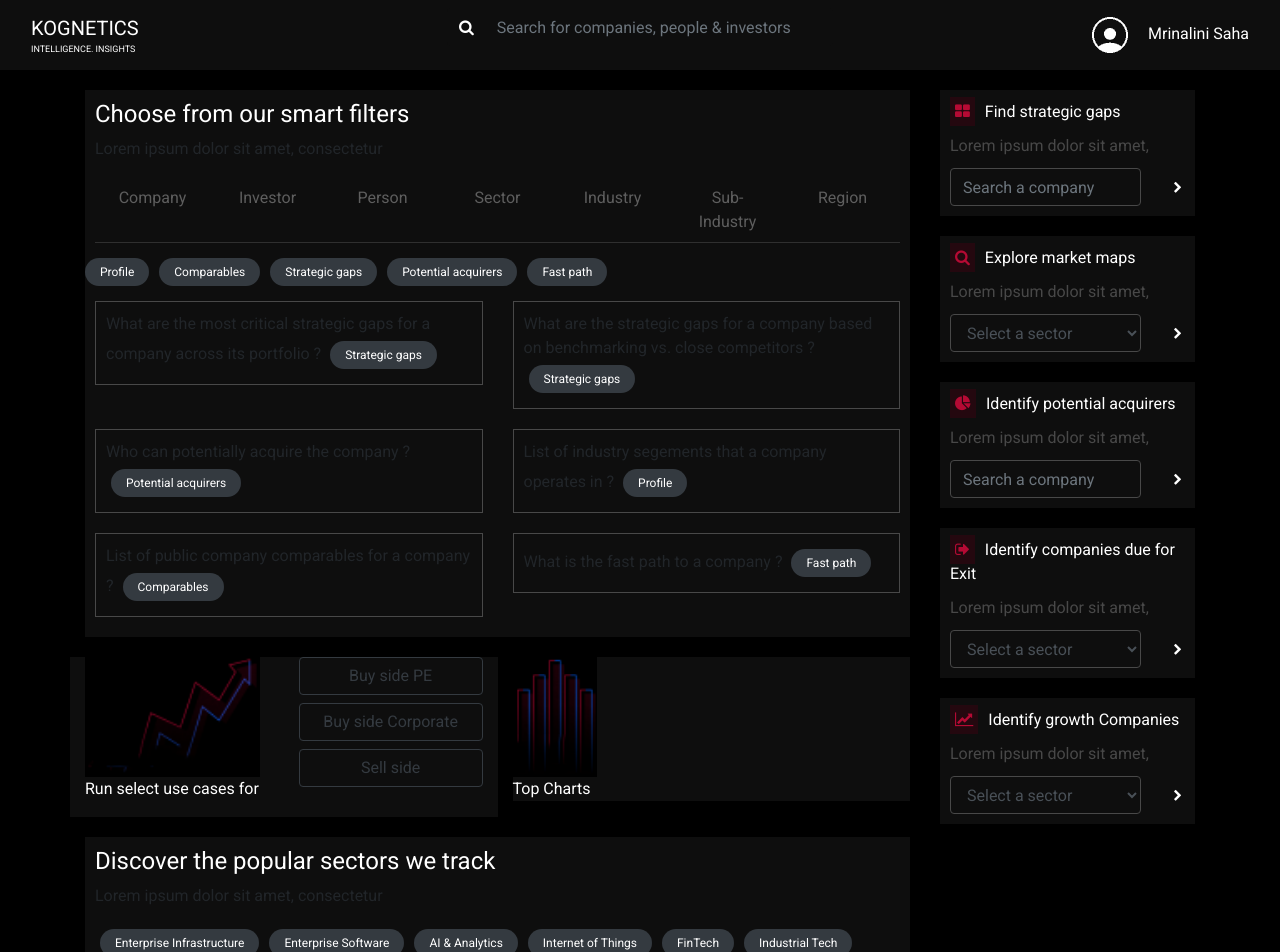
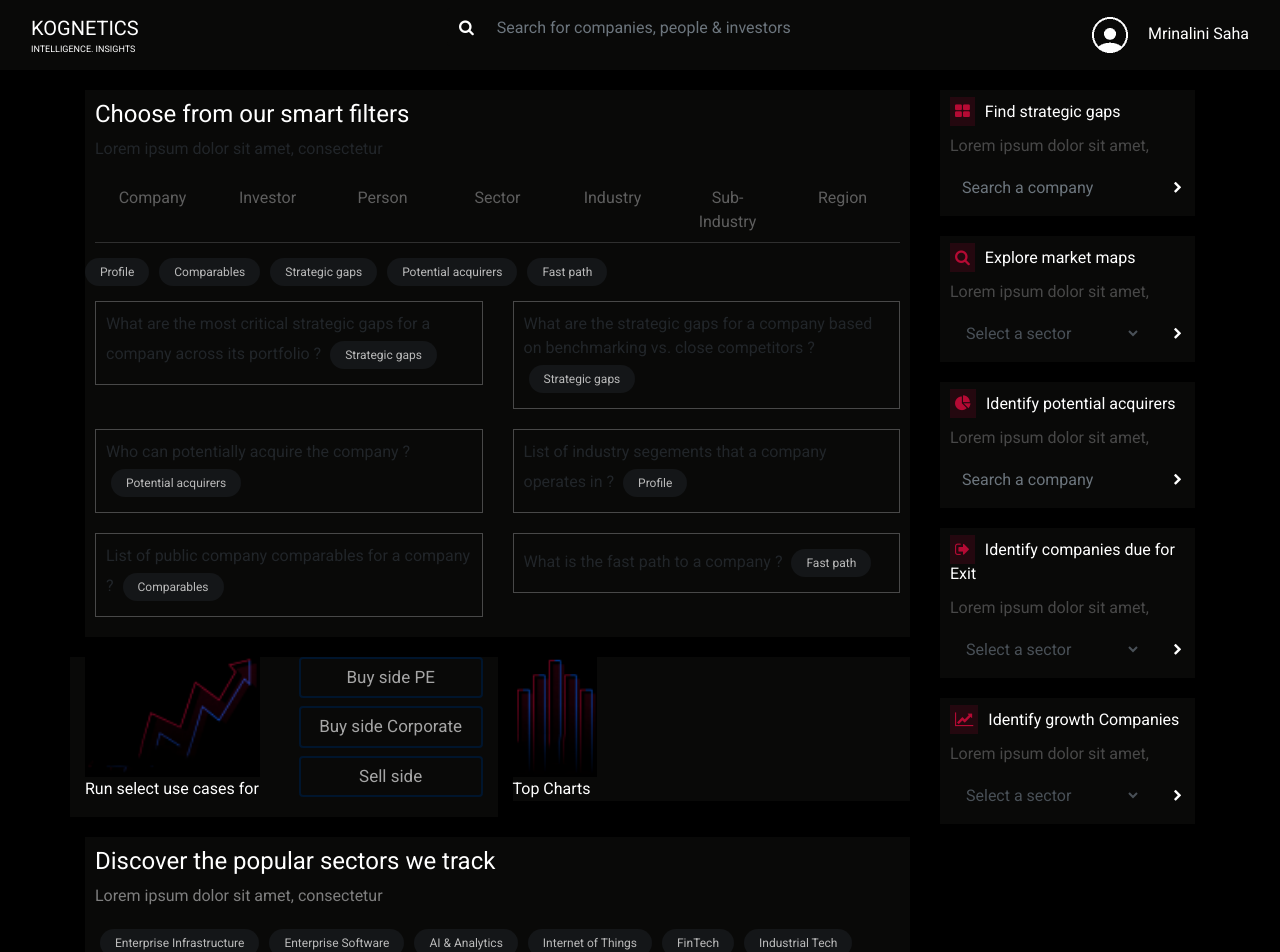
Before and after one commit to Shashwat-Goyal/ui-test-job, a React (Create React App) app: page / in a window 1280 px wide. Shown: the top 952 px of the page. Built offline with nearby package versions, Linux system fonts and the light colour scheme.

Commit message:
Worked on color changes

```diff
--- a/src/App.css
+++ b/src/App.css
@@ -34,10 +34,10 @@
 }
 
 .theme-bg {
-  background-color: #0e0e0e;
+  background-color: #090908;
 }
 .bg-dark {
-  background: #0e0e0e !important;
+  background: #090908 !important;
 }
 
 .ft-white {
@@ -159,3 +159,19 @@
     transform: rotate(360deg);
   }
 }
+.form-control{
+  border-radius: 0;
+  border: 0;
+}
+.charts-btn{
+  border: 2px solid #00152d;
+  color:#a5a5a5;
+  font-size: 17px;
+}
+.badge-dark{
+  background: #141618;
+  color:#bababa !important;
+}
+.placeholder_paragraph{
+  color:#7e7e7e;
+}
--- a/src/components/Content.js
+++ b/src/components/Content.js
@@ -189,9 +189,9 @@ export default class Content extends React.Component {
                                             <p className="ft-white">Run select use cases for</p>
                                         </Col>
                                         <Col sm={6}>
-                                            <Button block variant="outline-dark">Buy side PE</Button>
-                                            <Button block variant="outline-dark">Buy side Corporate</Button>
-                                            <Button block variant="outline-dark">Sell side</Button>
+                                            <Button className='charts-btn' block variant="outline-dark">Buy side PE</Button>
+                                            <Button className='charts-btn' block variant="outline-dark">Buy side Corporate</Button>
+                                            <Button className='charts-btn' block variant="outline-dark">Sell side</Button>
                                         </Col>
                                     </Row>
                                 </Col>
@@ -205,7 +205,7 @@ export default class Content extends React.Component {
                         </div>
                         <div className="theme-bg industry-container">
                             <h4 className="ft-white">Discover the popular sectors we track</h4>
-                            <p>{dummyText} consectetur</p>
+                            <p className='placeholder_paragraph'>{dummyText} consectetur</p>
                             {
                                 industries.map((industry, i) => {
                                     return <Badge key={i} pill variant="dark">
--- a/src/constants.js
+++ b/src/constants.js
@@ -16,3 +16,11 @@ export const tags = [
     'Potential acquirers',
     'Fast path'
 ];
+
+const colors = [
+    { bg: '#221620', color: '#dd7fcc'},
+    { bg: '#20140e', color: '#cb7338'},
+    { bg: '#0c1c10', color: '#32b654'},
+    { bg: '#200e10', color: '#c93b44'},
+    { bg: '#111722', color: '#568bd7'},
+]
```
